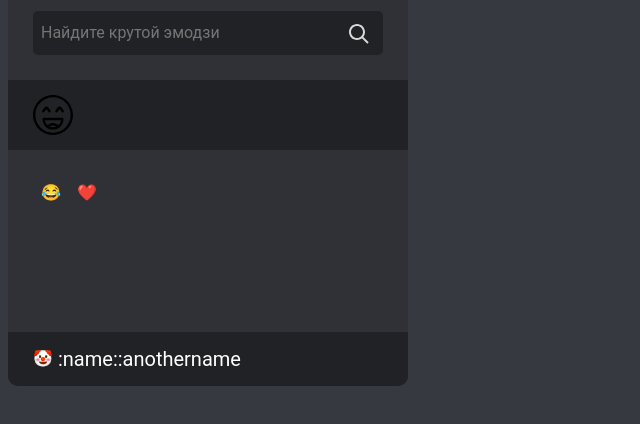
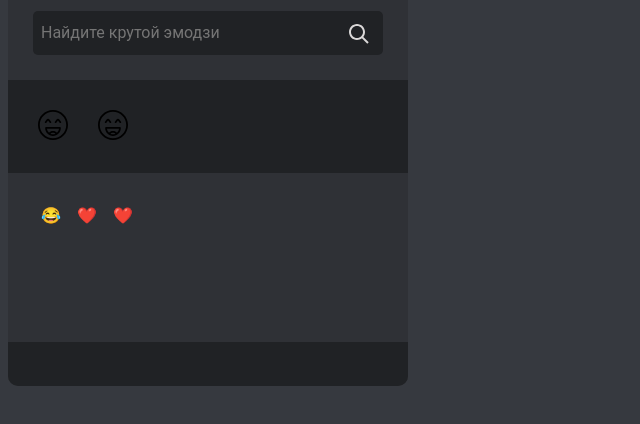
Before and after one commit to romichkuz/emoji-widget, a website: page index.html in a window 1280 px wide. Both pictures are taken after a click on the button 177 px from the left and 142 px from the top of the page. Shown: the part 162-586 px from the top of the page, without its empty margins (0-640 px from the left). Drawn offline with Linux system fonts and the light colour scheme.

Commit message:
Rendering emojies using categories

```diff
--- a/main.js
+++ b/main.js
@@ -39,10 +39,18 @@ CATEGORIES_VIEW = {
 				<path d="m142.959 216.886 28.292-38.478c.008-.011.016-.021.023-.031.011.013.021.028.033.044l28.512 38.506c4.929 6.657 14.324 8.058 20.981 3.129 6.658-4.93 8.059-14.324 3.129-20.981l-28.512-38.505c-5.739-7.75-14.537-12.193-24.145-12.193-.011 0-.023 0-.034 0-9.632.011-18.438 4.481-24.159 12.262l-28.292 38.478c-4.907 6.674-3.475 16.063 3.199 20.971 2.676 1.968 5.788 2.916 8.874 2.916 4.611-.003 9.16-2.12 12.099-6.118z"></path>
 				<path d="m364.668 160.568c-5.739-7.75-14.537-12.193-24.145-12.193-.011 0-.023 0-.034 0-9.632.011-18.438 4.481-24.159 12.262l-28.292 38.478c-4.907 6.674-3.475 16.063 3.199 20.971 2.676 1.968 5.788 2.916 8.874 2.916 4.609 0 9.158-2.117 12.097-6.115l28.292-38.478c.008-.011.016-.021.023-.031.011.013.021.028.033.044l28.512 38.506c4.93 6.657 14.323 8.058 20.981 3.129 6.658-4.93 8.059-14.324 3.129-20.981z"></path>
 			</g>
+		</svg>`,
+	2: `<svg id="Layer_1" enable-background="new 0 0 512 512" viewBox="0 0 512 512" xmlns="http://www.w3.org/2000/svg" class="tab-icon">
+			<g>
+				<path d="m256 0c-141.159 0-256 114.841-256 256s114.841 256 256 256 256-114.841 256-256-114.841-256-256-256zm0 482c-124.617 0-226-101.383-226-226s101.383-226 226-226 226 101.383 226 226-101.383 226-226 226z"></path>
+				<path d="m374.931 292h-237.863c-8.284 0-15 6.716-15 15v2.068c0 73.851 60.081 133.932 133.932 133.932s133.932-60.081 133.932-133.931v-2.069c-.001-8.284-6.717-15-15.001-15zm-161.296 111.964c8.297-8.953 24.456-14.964 41.838-14.964 17.668 0 34.005 6.213 42.155 15.294-12.752 5.596-26.834 8.706-41.628 8.706-15.081 0-29.419-3.233-42.365-9.036zm109.544-15.657c-13.38-17.769-39.036-29.307-67.706-29.307-28.319 0-53.795 11.193-67.31 28.739-19.009-16.414-32.032-39.581-35.294-65.738h206.262c-3.299 26.458-16.584 49.861-35.952 66.306z"></path>
+				<path d="m142.959 216.886 28.292-38.478c.008-.011.016-.021.023-.031.011.013.021.028.033.044l28.512 38.506c4.929 6.657 14.324 8.058 20.981 3.129 6.658-4.93 8.059-14.324 3.129-20.981l-28.512-38.505c-5.739-7.75-14.537-12.193-24.145-12.193-.011 0-.023 0-.034 0-9.632.011-18.438 4.481-24.159 12.262l-28.292 38.478c-4.907 6.674-3.475 16.063 3.199 20.971 2.676 1.968 5.788 2.916 8.874 2.916 4.611-.003 9.16-2.12 12.099-6.118z"></path>
+				<path d="m364.668 160.568c-5.739-7.75-14.537-12.193-24.145-12.193-.011 0-.023 0-.034 0-9.632.011-18.438 4.481-24.159 12.262l-28.292 38.478c-4.907 6.674-3.475 16.063 3.199 20.971 2.676 1.968 5.788 2.916 8.874 2.916 4.609 0 9.158-2.117 12.097-6.115l28.292-38.478c.008-.011.016-.021.023-.031.011.013.021.028.033.044l28.512 38.506c4.93 6.657 14.323 8.058 20.981 3.129 6.658-4.93 8.059-14.324 3.129-20.981z"></path>
+			</g>
 		</svg>`
 }
 
-function getRenderedCategory(category){
+function renderCategory(category){
 	let categorySmile = htmlToDOM(CATEGORIES_VIEW[category]);
 	let btn = document.createElement("button");
 	btn.setAttribute("data-category", category);
@@ -53,11 +61,24 @@ function getRenderedCategory(category){
 }
 
 function addCategoryToWidget(category, widget){
-	let categoryDOM = getRenderedCategory(category);
+	let categoryDOM = renderCategory(category);
 
 	widget.querySelector(".emoji-widget__categories").append(categoryDOM);
+
+	return categoryDOM;
 }
 
+
+function setActiveCategory(category, widget){
+	let cats = widget.querySelectorAll(".emoji-widget__category");
+	let cat = widget.querySelector(`button[data-category="${category}"]`);
+
+	for (const cat of cats){
+		cat.classList.remove("emoji-widget__category--active");
+	}
+
+	cat.classList.add("emoji-widget__category--active");
+}
 // END Categories
 
 
@@ -128,6 +149,7 @@ function showWidget(widget){
 }
 
 function onAppearBtnClicked(e){
+	console.log(e);
 	let id = e.target.parentElement.getAttribute("data-id");
 	let currWidget = document.getElementById(id);
 
@@ -192,10 +214,27 @@ function addEmojiToText(inputDOM, emojiDOM){
 	inputDOM.selectionEnd = posToInsert + emojiData["emoji"].length;
 	inputDOM.focus();
 }
+
+function renderEmojies(emojiesList, widget, inputDOM){
+	widget.querySelector(".emoji-widget__results").innerHTML = "";
+
+	for (const emoji of emojiesList){
+		let emojiDOM = addEmojiToWidget(emoji, widget);
+
+		emojiDOM.addEventListener("mouseover", function(e){
+			setEmojiAsCurrent(widget, emojiDOM);
+		});
+
+		emojiDOM.addEventListener("click", function(e){
+			addEmojiToText(inputDOM, emojiDOM);
+		});
+	}
+}
+
 // END Emojies
 
 // Widget
-function createDOMWidget(){
+function renderWidget(){
 	return htmlToDOM(`
 		<div class="emoji-widget">
 			<form class="emoji-widget__header">
@@ -222,8 +261,8 @@ function createDOMWidget(){
 				</ul>
 			</div>
 			<div class="emoji-widget__footer">
-				<div class="emoji-widget__current-smile">&#129313;</div>
-				<div class="emoji-widget__current-smile-name">:name::anothername</div>
+				<div class="emoji-widget__current-smile"></div>
+				<div class="emoji-widget__current-smile-name"></div>
 			</div>
 		</div>`);
 }
@@ -233,10 +272,10 @@ function createWidgetStyles(){
 }
 
 function createWidget(inputDOM){
-	let widget = createDOMWidget();
+	let widget = renderWidget();
 	let uniqueID = getUniqueID();
 	let appearBtn = renderAppearBtn();
-	const categories = [1];
+	const categories = [1, 2];
 	const emojies = [
 		{
 			"emoji": "😂",
@@ -252,23 +291,25 @@ function createWidget(inputDOM){
     		"category": 1,
     		"description": "emotion"
     	},
+    	{
+    		"emoji": "❤️",
+    		"name": "red heart",
+    		"html": "&#10084;",
+    		"category": 2,
+    		"description": "emotion"
+    	},
     ];
 
 	for (const cat of categories){
-		addCategoryToWidget(cat, widget);
+		let category = addCategoryToWidget(cat, widget);
+
+		category.addEventListener("click", function(e){
+			setActiveCategory(cat, widget);
+			renderEmojies(emojies.filter(emoji => emoji["category"] === cat), widget, inputDOM);
+		});
 	}
 
-	for (const emoji of emojies){
-		let emojiDOM = addEmojiToWidget(emoji, widget);
-
-		emojiDOM.addEventListener("mouseover", function(e){
-			setEmojiAsCurrent(widget, emojiDOM);
-		});
-
-		emojiDOM.addEventListener("click", function(e){
-			addEmojiToText(inputDOM, emojiDOM);
-		});
-	}
+	renderEmojies(emojies, widget, inputDOM);
 
 	appearBtn.setAttribute("data-id", uniqueID);
 	appearBtn.addEventListener("click", onAppearBtnClicked);
--- a/style.css
+++ b/style.css
@@ -50,8 +50,7 @@ h1 {
     padding-bottom: 25px;
 }
 
-.emoji-widget__header,
-.emoji-widget__categories {
+.emoji-widget__header {
     padding-left: 25px;
     padding-right: 25px;
 }
@@ -95,24 +94,28 @@ h1 {
 
 .emoji-widget__categories {
     display: flex;
-    padding-top: 15px;
-    padding-bottom: 15px;
+    padding:  15px;
     background: #202225;
 }
 
-.emoji-widget__category,
 .emoji-widget__category svg {
-    width: 40px;
-    height: 40px;
+    width: 100%;
+    height: auto;
 }
 
+
 .emoji-widget__category {
-    margin-right: 16px;
-    padding: 0;
+    width: 60px;
+    padding: 15px;
     outline: none;
     border: 0;
     background: transparent;
     cursor: pointer;
+}
+
+.emoji-widget__category--active,
+.emoji-widget__category:hover {
+    background: rgba(255,255,255,.1);
 }
 
 .emoji-widget__content {
@@ -141,6 +144,10 @@ h1 {
     cursor: pointer;
 }
 
+.emoji-widget__result--hidden {
+    display: none;
+}
+
 
 .emoji-widget__current-smile {
     margin-right: 5px;
```
